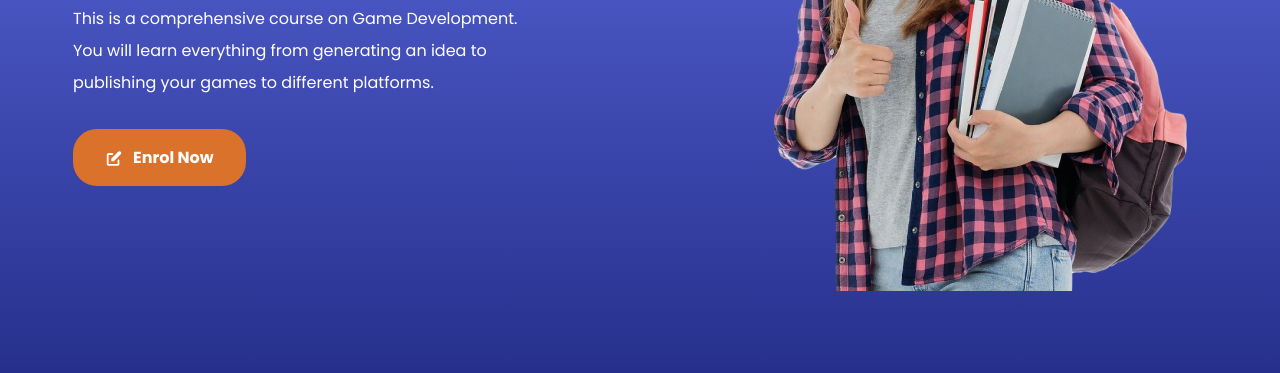
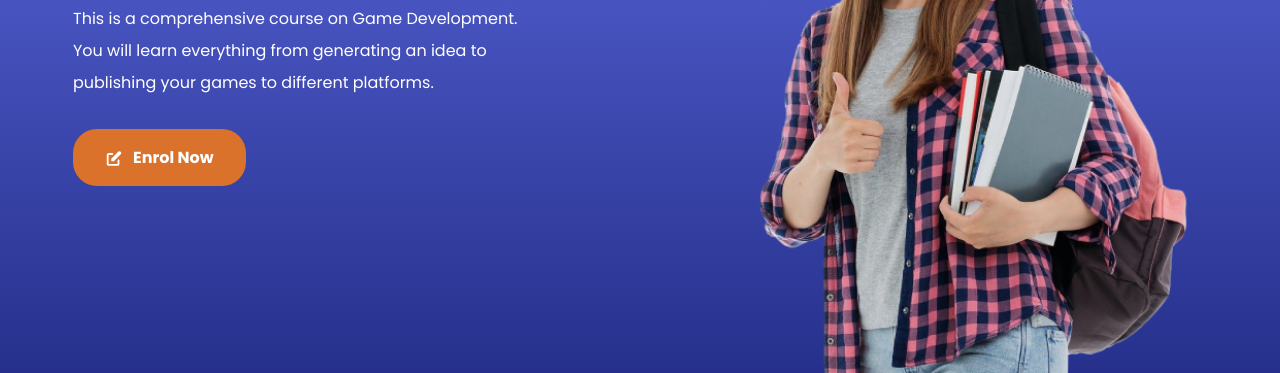
Before and after one commit to JimeBlue/Responsive-Design, a plain HTML site: page index.html in a window 1280 px wide. Shown: the part 427-800 px from the top of the page. Drawn offline with Linux system fonts and the light colour scheme.

Commit message:
Style wright side of hero section

```diff
--- a/index.html
+++ b/index.html
@@ -40,7 +40,11 @@
             <a href="#" class="btn btn--light enrol-icon">Enrol Now</a>
           </div>
           <div class="right">
-            <img src="images/hero-image.png" alt="hero image" />
+            <img
+              src="images/hero-image.png"
+              alt="hero image"
+              class="right__image"
+            />
           </div>
           <div class="achievement-cards">
             <div class="achievement-card achievement-card--enrol">
--- a/style.css
+++ b/style.css
@@ -135,6 +135,14 @@ body {
   color: #ffffff;
   margin-bottom: 30px;
 }
+
+.right {
+  align-self: flex-end;
+}
+.right__image {
+  height: 600px;
+  vertical-align: middle;
+}
 /*  achievement cards*/
 
 .achievement-cards {
```
